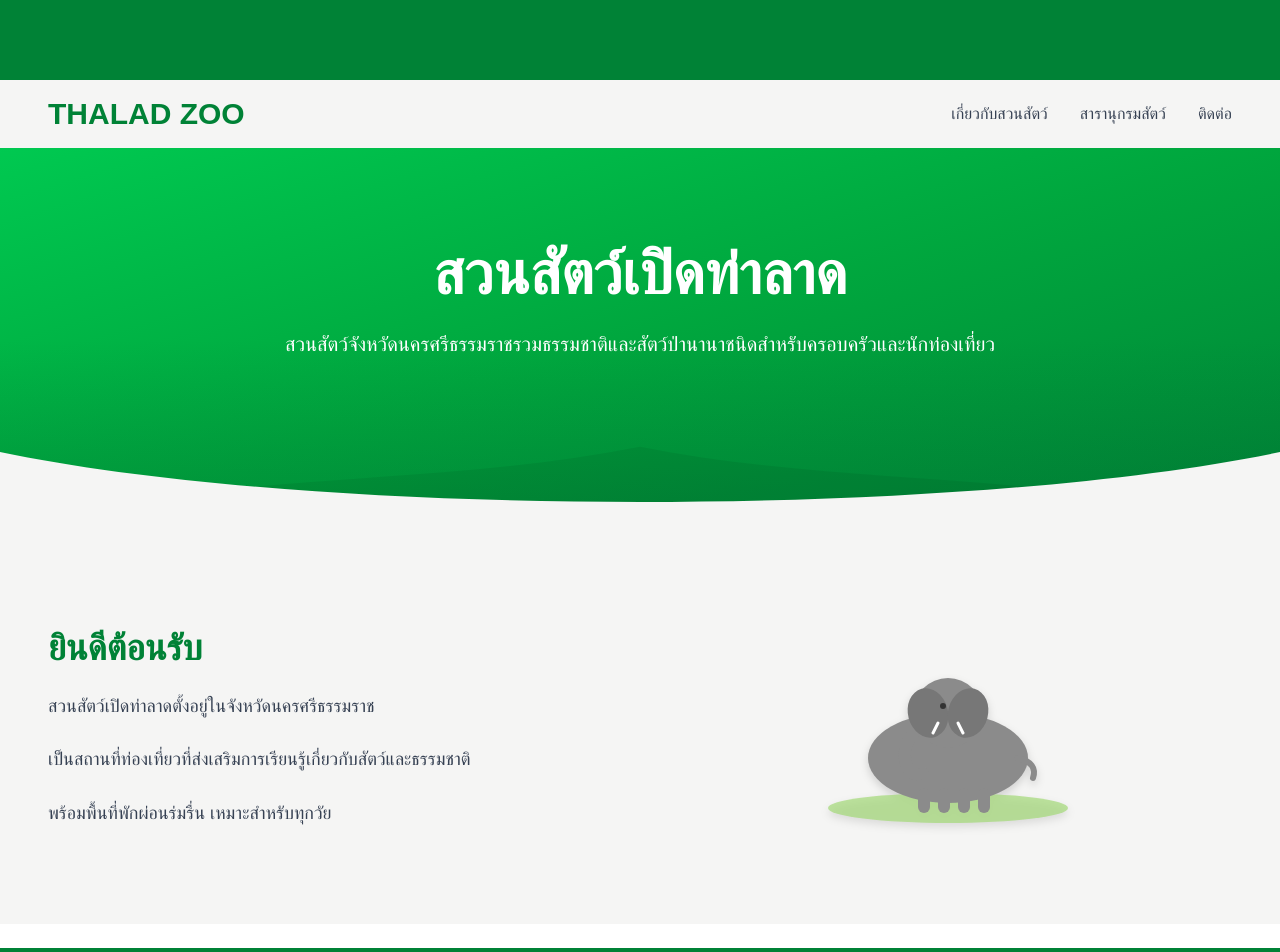
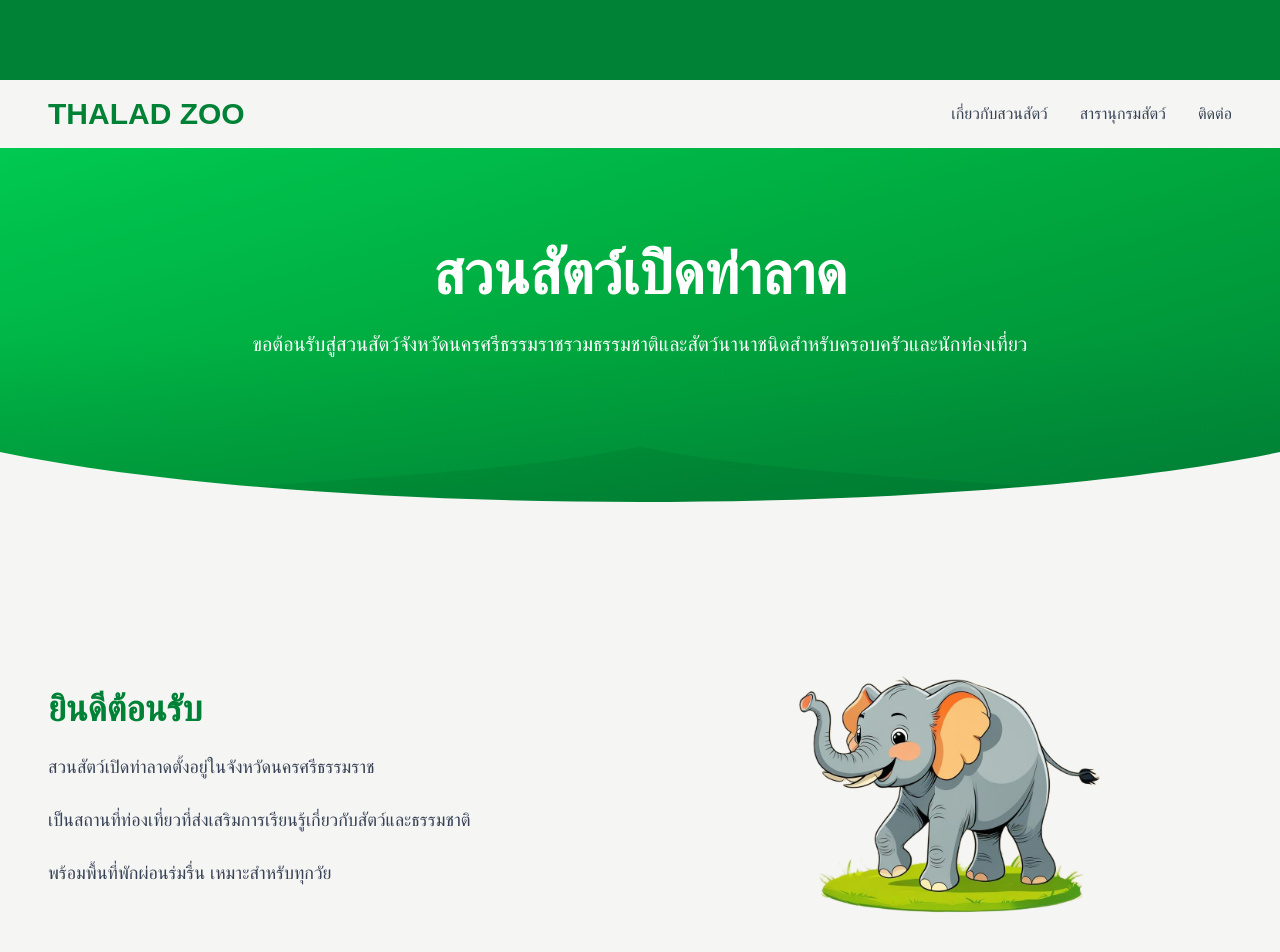
Before and after one commit to natchanon-kh/thalad-zoo, a React (Vite) app: page / in a window 1280 px wide. Shown: the top 952 px of the page. Built offline with nearby package versions, Linux system fonts and the light colour scheme; a web font is replaced by a local one.

Commit message:
feat: change src elephant picture

```diff
--- a/src/pages/Home.tsx
+++ b/src/pages/Home.tsx
@@ -1,6 +1,6 @@
 export default function Home() {
   return (
-    <div className="min-h-screen flex flex-col">
+    <div className="min-h flex flex-col">
       <div className="bg-stone-100">
         {/* Hero Section */}
         <section className="relative min-h-96 bg-gradient-to-br from-green-500 via-green-600 to-green-700 overflow-hidden">
@@ -26,7 +26,7 @@ export default function Home() {
               สวนสัตว์เปิดท่าลาด
             </h1>
             <p className="text-lg md:text-xl text-white mb-8 max-w mx-auto leading-relaxed">
-              สวนสัตว์จังหวัดนครศรีธรรมราชรวมธรรมชาติและสัตว์ป่านานาชนิดสำหรับครอบครัวและนักท่องเที่ยว
+              ขอต้อนรับสู่สวนสัตว์จังหวัดนครศรีธรรมราชรวมธรรมชาติและสัตว์นานาชนิดสำหรับครอบครัวและนักท่องเที่ยว
             </p>
           </div>
 
@@ -67,118 +67,7 @@ export default function Home() {
 
               {/* Right side - Elephant illustration */}
               <div className="flex justify-center">
-                <div className="relative">
-                  {/* Elephant SVG */}
-                  <svg
-                    width="300"
-                    height="200"
-                    viewBox="0 0 300 200"
-                    className="drop-shadow-lg"
-                  >
-                    {/* Ground */}
-                    <ellipse
-                      cx="150"
-                      cy="180"
-                      rx="120"
-                      ry="15"
-                      fill="#a3d977"
-                      opacity="0.7"
-                    />
-
-                    {/* Elephant body */}
-                    <ellipse cx="150" cy="130" rx="80" ry="45" fill="#8B8B8B" />
-
-                    {/* Elephant head */}
-                    <circle cx="150" cy="85" r="35" fill="#8B8B8B" />
-
-                    {/* Elephant trunk */}
-                    <path
-                      d="M 120 100 Q 100 120 110 140 Q 115 150 125 145"
-                      fill="none"
-                      stroke="#8B8B8B"
-                      strokeWidth="12"
-                      strokeLinecap="round"
-                    />
-
-                    {/* Elephant legs */}
-                    <rect
-                      x="120"
-                      y="160"
-                      width="12"
-                      height="25"
-                      fill="#8B8B8B"
-                      rx="6"
-                    />
-                    <rect
-                      x="140"
-                      y="160"
-                      width="12"
-                      height="25"
-                      fill="#8B8B8B"
-                      rx="6"
-                    />
-                    <rect
-                      x="160"
-                      y="160"
-                      width="12"
-                      height="25"
-                      fill="#8B8B8B"
-                      rx="6"
-                    />
-                    <rect
-                      x="180"
-                      y="160"
-                      width="12"
-                      height="25"
-                      fill="#8B8B8B"
-                      rx="6"
-                    />
-
-                    {/* Elephant ears */}
-                    <ellipse
-                      cx="130"
-                      cy="85"
-                      rx="20"
-                      ry="25"
-                      fill="#777"
-                      transform="rotate(-15 130 85)"
-                    />
-                    <ellipse
-                      cx="170"
-                      cy="85"
-                      rx="20"
-                      ry="25"
-                      fill="#777"
-                      transform="rotate(15 170 85)"
-                    />
-
-                    {/* Elephant eye */}
-                    <circle cx="145" cy="78" r="3" fill="#333" />
-
-                    {/* Elephant tusk */}
-                    <path
-                      d="M 140 95 L 135 105"
-                      stroke="#FFF"
-                      strokeWidth="3"
-                      strokeLinecap="round"
-                    />
-                    <path
-                      d="M 160 95 L 165 105"
-                      stroke="#FFF"
-                      strokeWidth="3"
-                      strokeLinecap="round"
-                    />
-
-                    {/* Elephant tail */}
-                    <path
-                      d="M 220 130 Q 240 135 235 150"
-                      fill="none"
-                      stroke="#8B8B8B"
-                      strokeWidth="6"
-                      strokeLinecap="round"
-                    />
-                  </svg>
-                </div>
+                <img src="src\assets\elephant_home.png" alt="" />
               </div>
             </div>
           </div>
```
Also changed, not shown: src/assets/elephant_home.png (added).
